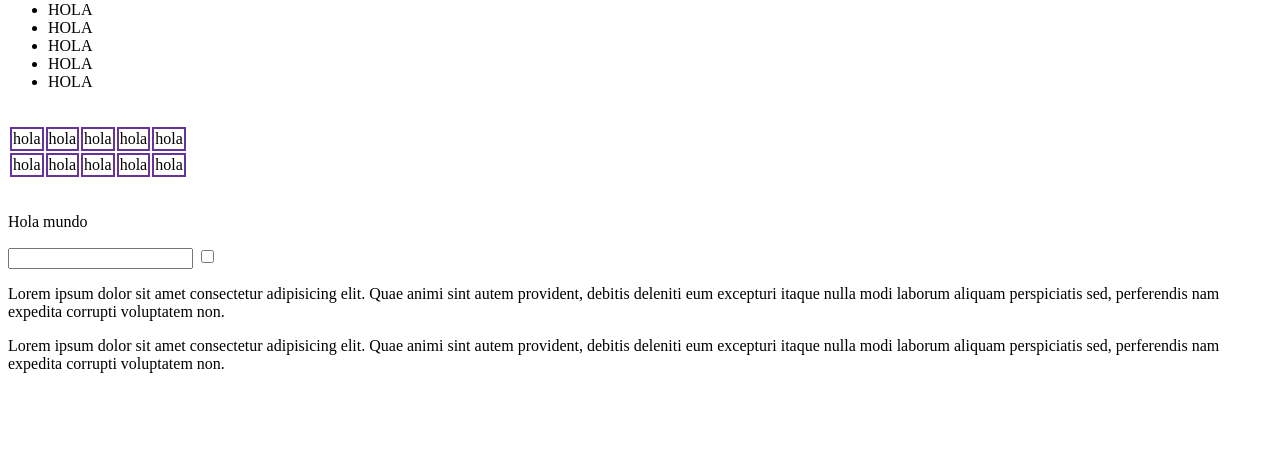
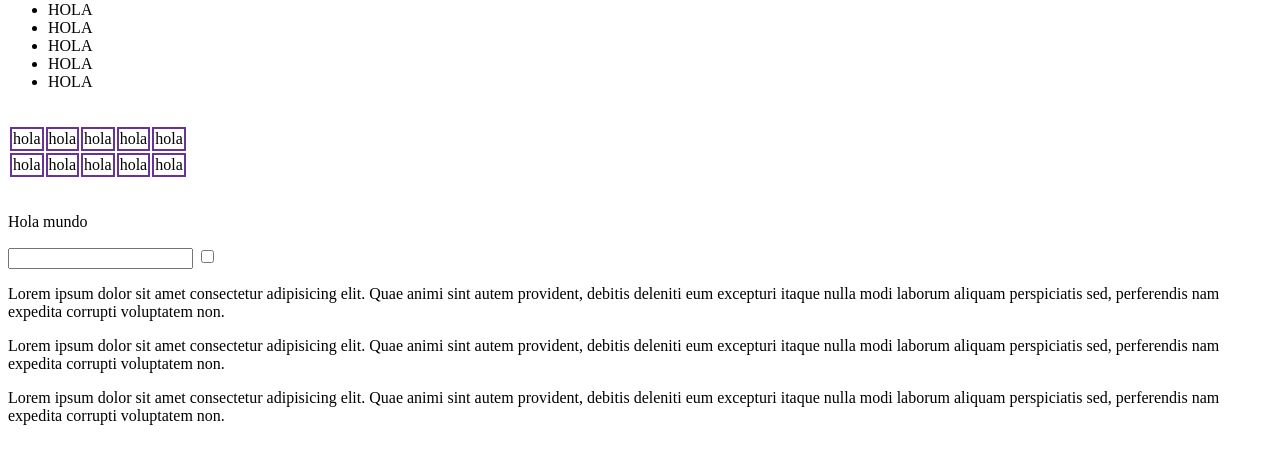
Before and after one commit to DiegoArmandoM/prueba, a plain HTML site: page index.html in a window 1280 px wide. Shown: the part 79-542 px from the top of the page. Drawn offline with Linux system fonts and the light colour scheme.

Commit message:
agregar espaciado

```diff
--- a/index.html
+++ b/index.html
@@ -58,6 +58,15 @@
     <p>
         Lorem ipsum dolor sit amet consectetur adipisicing elit. Quae animi sint autem provident, debitis deleniti eum excepturi itaque nulla modi laborum aliquam perspiciatis sed, perferendis nam expedita corrupti voluptatem non.
     </p>
+
+
+
+
+
+
+    <p>
+        Lorem ipsum dolor sit amet consectetur adipisicing elit. Quae animi sint autem provident, debitis deleniti eum excepturi itaque nulla modi laborum aliquam perspiciatis sed, perferendis nam expedita corrupti voluptatem non.
+    </p>
 </body>
 
 </html>
```
